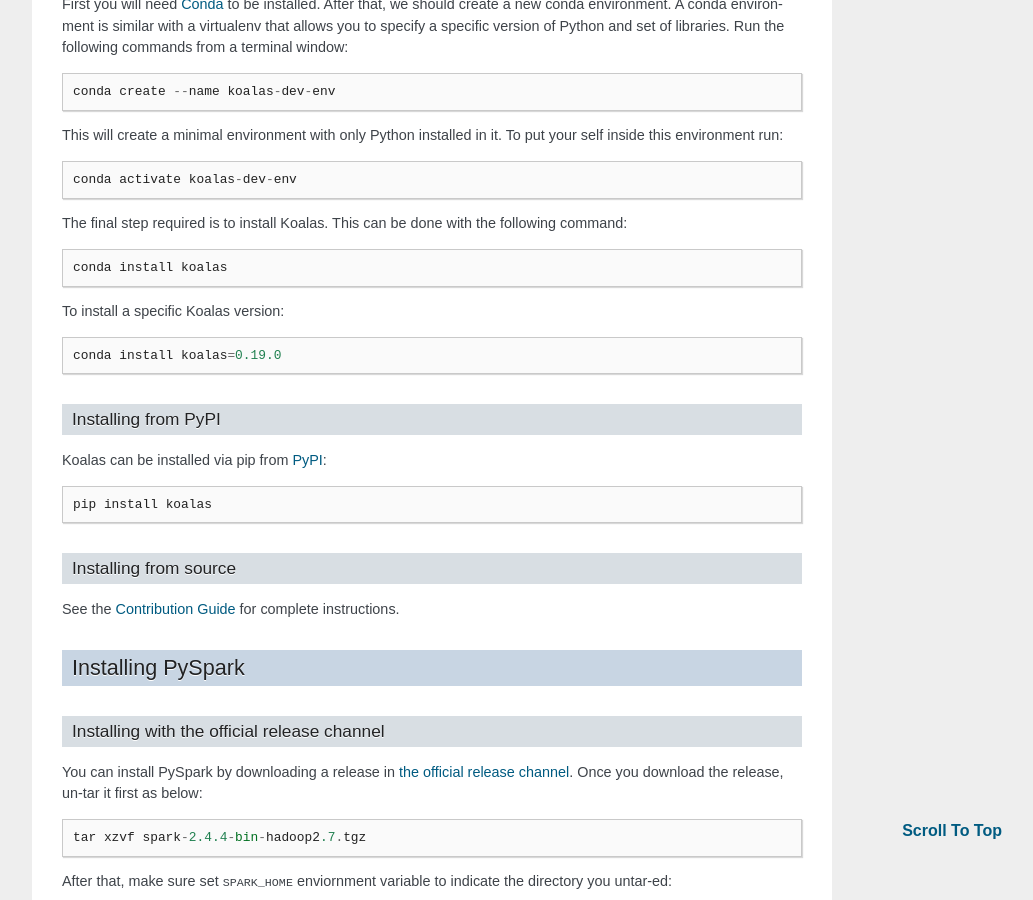
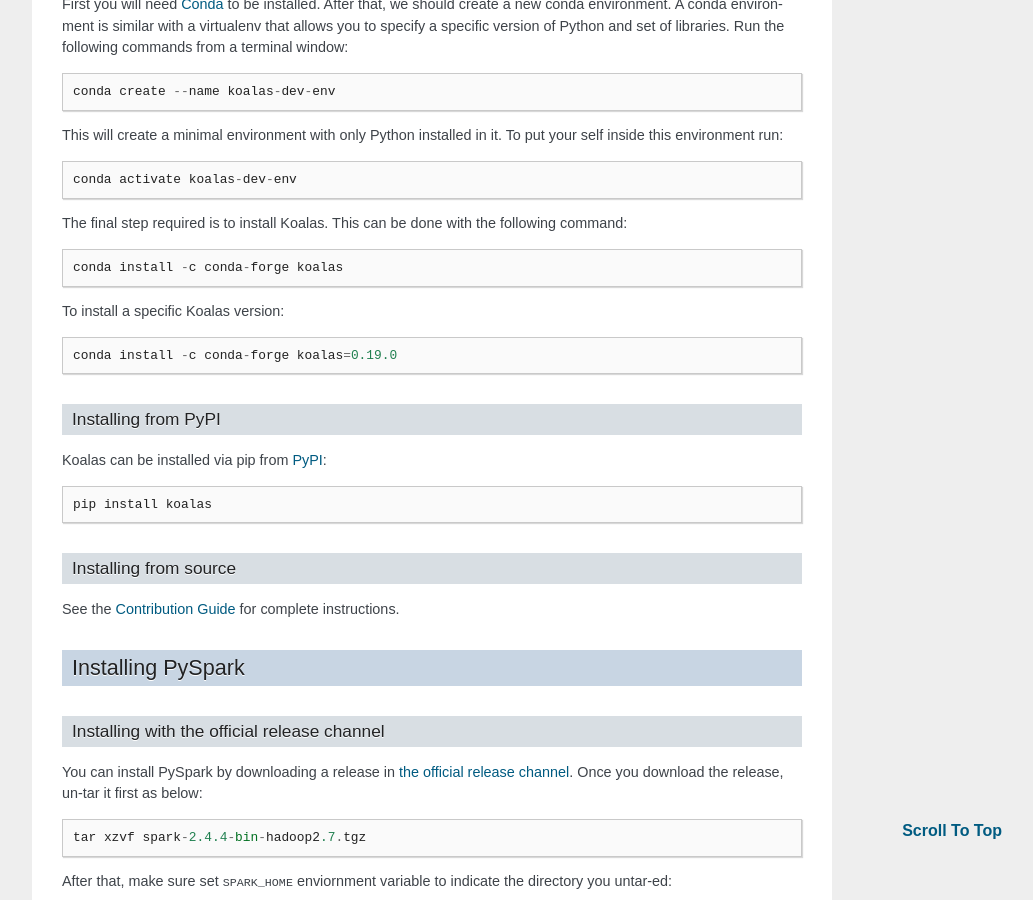
Before and after one commit to databricks/koalas, a Sphinx documentation site: the page built from docs/source/getting_started/install.rst, in a window 1280 px wide and 900 px high, scrolled down 632 px. Shown: the whole window, without its empty margins (238-1271 px from the left). Built offline with Sphinx 7.4.7, drawn with Linux system fonts in a browser that asks for light colours; pages that are not in the unit, such as notebooks, are missing from menus; the version number is read from the project's files by our own code.

```diff
--- a/docs/source/getting_started/install.rst
+++ b/docs/source/getting_started/install.rst
@@ -45,11 +45,11 @@ To put your self inside this environment run::
 The final step required is to install Koalas. This can be done with the
 following command::
 
-    conda install koalas
+    conda install -c conda-forge koalas
 
 To install a specific Koalas version::
 
-    conda install koalas=0.19.0
+    conda install -c conda-forge koalas=0.19.0
 
 
 Installing from PyPI
```
